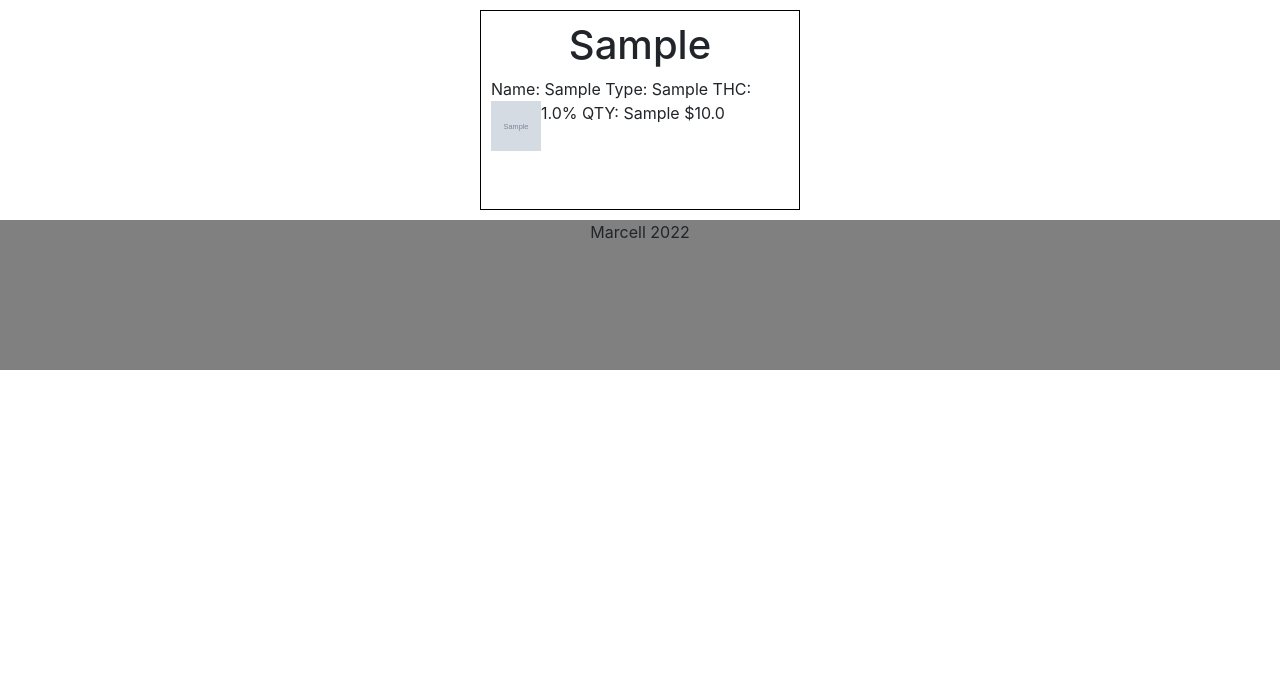
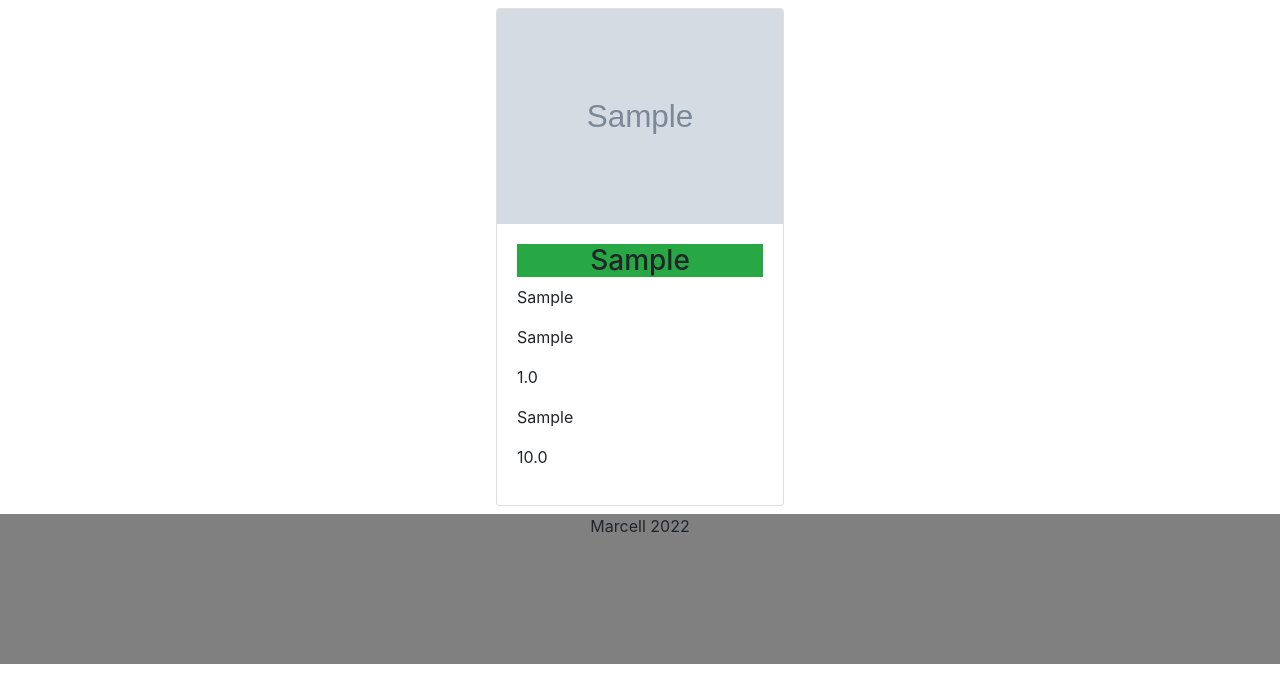
Before and after one commit to 0silverback0/high-roller, a Flask app: page /bud in a window 1280 px wide. Shown: the part 100-800 px from the top of the page. Run offline with Flask 2, Linux system fonts and the light colour scheme; tables that the repository leaves empty hold one stand-in row (values such as "Sample post"); grey boxes marked "Sample" are stand-in pictures.

Commit message:
fixed views

```diff
--- a/app.py
+++ b/app.py
@@ -21,7 +21,6 @@ app = create_app()
 @app.route('/', methods=['GET', 'POST'])
 def home():
     form = Budorm()
-    search = Search()
 
     if form.validate_on_submit():
         brand = form.brand.data
@@ -44,17 +43,17 @@ def home():
 
         return redirect('/bud')
 
-    return render_template('index.html', form=form, search=search)
+    return render_template('index.html', form=form)
 
 @app.route('/bud')
 def bud():
+    form = Search()
     bud = Bud.query.all()
-    return render_template('/bud.html', bud=bud)
+    return render_template('/bud.html', bud=bud, form=form)
 
 @app.route('/filter')
 def filter():
+    form = Search()
     term = 0 if request.args.get('search') == '' else request.args.get('search')
-    print(term)
-    # pdb.set_trace()
     bud = Bud.query.where(Bud.thc >= term)
-    return render_template('/bud.html', bud=bud)
+    return render_template('/bud.html', form=form, bud=bud, term=term)
--- a/static/styles.css
+++ b/static/styles.css
@@ -1,17 +1,20 @@
 .bud{
-    margin: 10px;
+    /* margin: 10px;
     padding: 10px;
     border: solid 1px black;
     /* width: 100%; */
-    height: 200px;
+    /* height: 200px; */
     border: solid 1px black;
 }
 
-img{
-    height: 50px;
-    width: 50px;
+/* img{
+    height: 100px;
+    width: 100px;
     float: right;
-}
+    margin-bottom: 50px;
+    margin-right: 20px;
+    margin-top: 50px;
+} */
 
 header{
     background-color: greenyellow;
@@ -32,3 +35,7 @@ form{
     margin: 10px;
     padding: 10px;
 }
+
+.filter{
+    width: 250px;
+}
--- a/templates/bud.html
+++ b/templates/bud.html
@@ -2,19 +2,45 @@
 
 {% block content %}
 
-<div class="container-fluid ">
+<!-- <form method="GET" action="/filter" class="filter float-left col-5">
+    <h3>Filter</h3>
+    {{ form.hidden_tag() }}
+
+    {% for field in form
+          if field.widget.input_type != 'hidden' %}
+
+      <p>
+        {{ field.label }}
+        {{ field }}
+
+        {% for error in field.errors %}
+          {{ error }}
+        {% endfor %}
+      </p>
+
+    {% endfor %}
+
+    <button type="submit" class="btn btn-success btn-sm">Submit</button>
+</form> -->
+
+<div class="container">
     <div class="row d-flex justify-content-center">
     {% for bud in bud %}
-        <div class="bud col-3">
-            <h1 class="text-center">{{bud.brand}}</h1>
-            <p class="d-inline">Name: {{bud.strain}}</p>
-            <p class="d-inline">Type: {{bud.category}}</p>
-            <p class="d-inline">THC: {{bud.thc}}%</p>
-            <img class="float-left" src="../static/IMAGES/{{bud.img}}" alt="">
-            <p class="d-inline">QTY: {{bud.qty}}</p>
-            <p class="d-inline">${{bud.price}}</p>
-        </div>
+
+        <div class="card m-2" style="width: 18rem;">
+            <img src="../static/IMAGES/{{bud.img}}" class="card-img-top" alt="...">
+            <div class="card-body">
+              <h3 class="text-center bg-success">{{bud.brand}}</h3>
+              <p>{{bud.strain}}</p>
+              <p>{{bud.category}}</p>
+              <p>{{bud.thc}}</p>
+              <p>{{bud.qty}}</p>
+              <p>{{bud.price}}</p>
+            </div>
+          </div>
+
     {% endfor %}
     </div>
 </div>
+
     {% endblock %}
--- a/templates/index.html
+++ b/templates/index.html
@@ -18,25 +18,6 @@
     <div class="container"> <!-- container -->
       <div class="row d-flex justify-content-center"> <!-- row -->
 
-      <form method="GET" action="/filter" class="col-5">
-      {{ form.hidden_tag() }}
-
-      {% for field in search
-            if field.widget.input_type != 'hidden' %}
-
-        <p>
-          {{ field.label }}
-          {{ field }}
-
-          {% for error in field.errors %}
-            {{ error }}
-          {% endfor %}
-        </p>
-
-      {% endfor %}
-
-      <button type="submit" class="btn btn-success btn-sm">Submit</button>
-    </form>
 
   <form method="POST" action="/" class="col-5">
       {{ form.hidden_tag() }}
```
Also changed, not shown: 2 other files.
